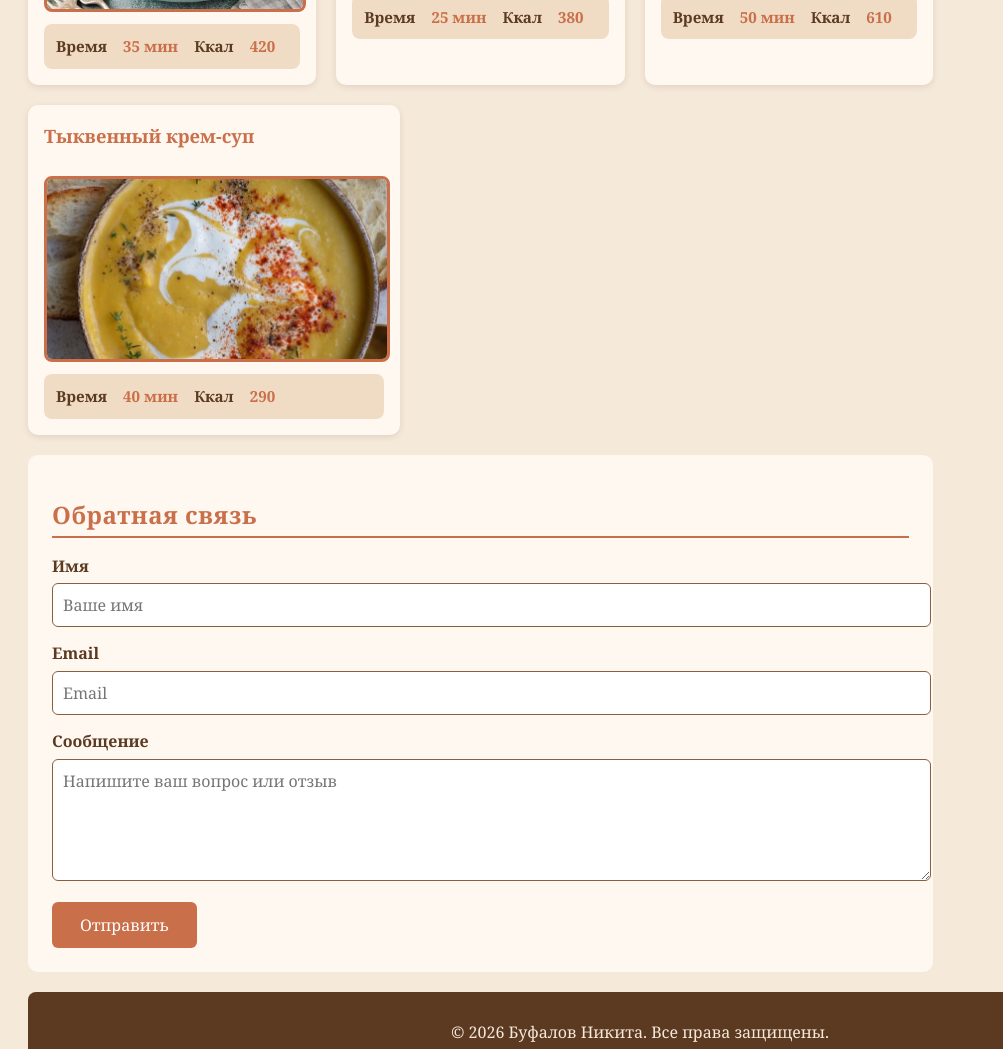
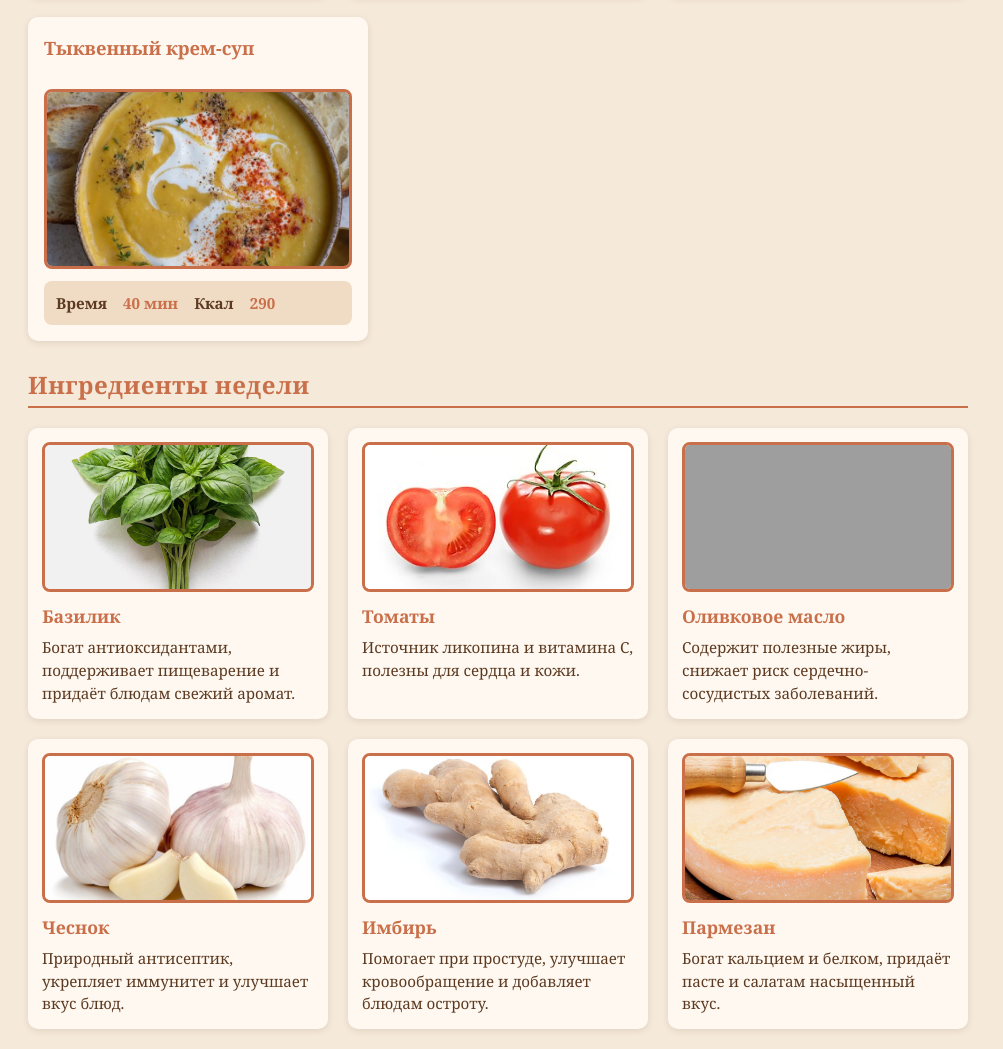
Before and after one commit to BNS200/932321.bufalov.nikita.lab3, a plain HTML site: page index.html in a window 1280 px wide. Shown: the part 1364-2413 px from the top of the page, without its empty margins (0-1003 px from the left). Drawn offline with Linux system fonts and the light colour scheme; grey boxes are pictures that could not be loaded.

Commit message:
Add grid layout for weekly ingredients

```diff
--- a/index.html
+++ b/index.html
@@ -136,6 +136,79 @@
       </div>
     </section>
 
+    <section id="ingredients">
+      <h2>Ингредиенты недели</h2>
+      <div class="grid-ingredients">
+
+        <article class="ingredient-card">
+          <img
+            src="./images/basil.jpg"
+            alt="Базилик"
+            width="300"
+            height="200"
+          >
+          <h3>Базилик</h3>
+          <p>Богат антиоксидантами, поддерживает пищеварение и придаёт блюдам свежий аромат.</p>
+        </article>
+
+        <article class="ingredient-card">
+          <img
+            src="./images/tomato.jpg"
+            alt="Томаты"
+            width="300"
+            height="200"
+          >
+          <h3>Томаты</h3>
+          <p>Источник ликопина и витамина C, полезны для сердца и кожи.</p>
+        </article>
+
+        <article class="ingredient-card">
+          <img
+            src="./images/olive-oil.jpg"
+            alt="Оливковое масло"
+            width="300"
+            height="200"
+          >
+          <h3>Оливковое масло</h3>
+          <p>Содержит полезные жиры, снижает риск сердечно-сосудистых заболеваний.</p>
+        </article>
+
+        <article class="ingredient-card">
+          <img
+            src="./images/garlic.jpg"
+            alt="Чеснок"
+            width="300"
+            height="200"
+          >
+          <h3>Чеснок</h3>
+          <p>Природный антисептик, укрепляет иммунитет и улучшает вкус блюд.</p>
+        </article>
+
+        <article class="ingredient-card">
+          <img
+            src="./images/ginger.jpg"
+            alt="Имбирь"
+            width="300"
+            height="200"
+          >
+          <h3>Имбирь</h3>
+          <p>Помогает при простуде, улучшает кровообращение и добавляет блюдам остроту.</p>
+        </article>
+
+        <article class="ingredient-card">
+          <img
+            src="./images/parmesan.jpg"
+            alt="Сыр пармезан"
+            width="300"
+            height="200"
+          >
+          <h3>Пармезан</h3>
+          <p>Богат кальцием и белком, придаёт пасте и салатам насыщенный вкус.</p>
+        </article>
+
+      </div>
+    </section>
+
     <section id="contact">
       <form action="#" method="post">
         <h2>Обратная связь</h2>
--- a/style.css
+++ b/style.css
@@ -317,3 +317,125 @@ footer {
   color: var(--color-terracotta);
   font-weight: bold;
 }
+
+#ingredients {
+  margin-top: 28px;
+}
+
+#ingredients h2 {
+  color: var(--color-terracotta);
+  border-bottom: 2px solid var(--color-terracotta);
+  padding-bottom: 6px;
+}
+
+.grid-ingredients {
+  display: grid;
+  grid-template-columns: repeat(3, 1fr);
+  grid-template-rows: repeat(2, auto);
+  gap: 20px;
+  margin-top: 16px;
+}
+
+.ingredient-card {
+  background-color: #fff8f0;
+  border-radius: 10px;
+  padding: 14px;
+  box-shadow: 0 2px 6px rgba(92, 58, 33, 0.12);
+  display: flex;
+  flex-direction: column;
+}
+
+.ingredient-card img {
+  display: block;
+  width: 100%;
+  height: 150px;
+  object-fit: cover;
+  border-radius: 8px;
+  border: 3px solid var(--color-terracotta);
+  margin: 0 0 10px;
+}
+
+.ingredient-card h3 {
+  margin: 0 0 6px;
+  color: var(--color-terracotta);
+  font-size: 1.1rem;
+}
+
+.ingredient-card p {
+  margin: 0;
+  font-size: 0.95rem;
+  line-height: 1.5;
+}
+
+@media (max-width: 1024px) {
+  .layout {
+    flex-direction: column;
+  }
+
+  .layout aside {
+    flex: 1 1 auto;
+    width: 100%;
+  }
+
+  .grid-ingredients {
+    grid-template-columns: repeat(2, 1fr);
+    grid-template-rows: auto;
+  }
+
+  .dish-card {
+    flex: 1 1 calc(50% - 20px);
+    max-width: none;
+  }
+}
+
+@media (max-width: 767px) {
+  body {
+    padding: 12px;
+  }
+
+  .nav-list {
+    flex-direction: column;
+    align-items: stretch;
+  }
+
+  .nav-list a {
+    text-align: center;
+  }
+
+  .flex-cards {
+    flex-direction: column;
+  }
+
+  .dish-card {
+    flex: 1 1 100%;
+    max-width: none;
+  }
+
+  .grid-ingredients {
+    grid-template-columns: 1fr;
+    grid-template-rows: auto;
+  }
+
+  header h1 {
+    font-size: 1.5rem;
+  }
+
+  img {
+    max-width: 100%;
+    height: auto;
+  }
+
+  .dish-card img,
+  .ingredient-card img {
+    height: 200px;
+  }
+}
+
+html, body {
+  max-width: 100%;
+  overflow-x: hidden;
+}
+
+* {
+  box-sizing: border-box;
+}
```
Also changed, not shown: images/basil.jpg (added), images/garlic.jpg (added), images/ginger.jpg (added), images/parmesan.jpg (added), images/tomato.jpg (added), 1 other file.
